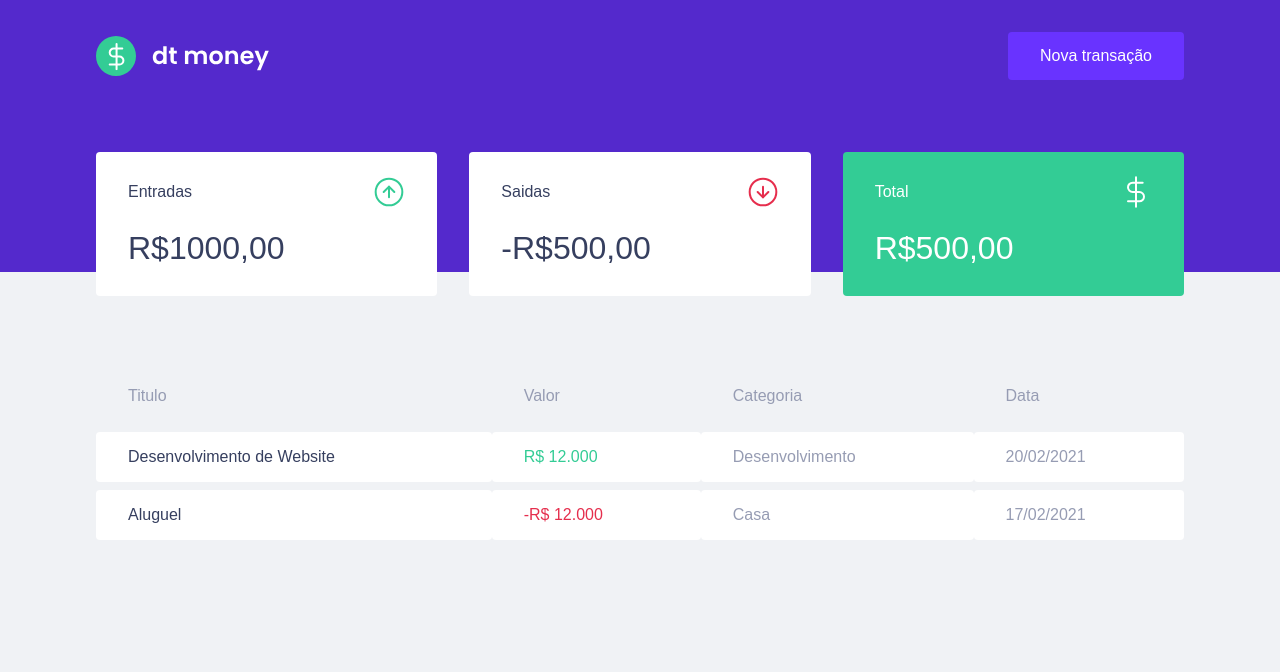
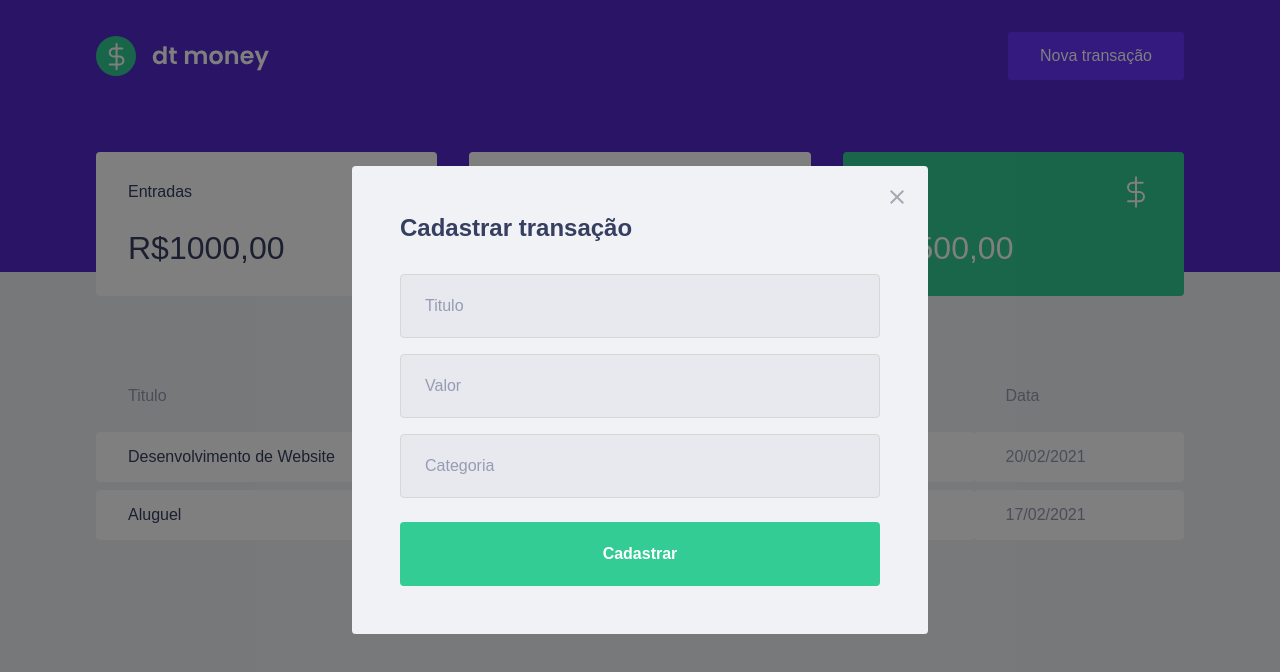
Before and after one commit to JailsonPaiva/dtMoney, a React (Create React App) app: page / in a window 1280 px wide. Both pictures are taken after a click on the button "Nova transação". Shown: the top 672 px of the page. Built offline with nearby package versions, Linux system fonts and the light colour scheme; no server answers; a web font is replaced by a local one; what miragejs would draw is missing.

Commit message:
Modal and modal form create

```diff
--- a/package.json
+++ b/package.json
@@ -7,6 +7,7 @@
     "miragejs": "^0.1.43",
     "react": "^17.0.2",
     "react-dom": "^17.0.2",
+    "react-modal": "^3.14.4",
     "react-scripts": "5.0.0",
     "styled-components": "^5.3.3",
     "web-vitals": "^2.1.0"
@@ -19,6 +20,7 @@
     "@types/node": "^16.7.13",
     "@types/react": "^17.0.20",
     "@types/react-dom": "^17.0.9",
+    "@types/react-modal": "^3.13.1",
     "@types/styled-components": "^5.1.18",
     "typescript": "^4.4.2"
   },
--- a/public/index.html
+++ b/public/index.html
@@ -1,5 +1,5 @@
 <!DOCTYPE html>
-<html lang="en">
+<html lang="pt-br">
   <head>
     <link rel = "preconnect" href = "https://fonts.gstatic.com" crossorigin>
 
--- a/src/App.tsx
+++ b/src/App.tsx
@@ -1,12 +1,31 @@
 import { Dashboard } from './components/Dashboard';
 import { Header } from './components/Header';
 import { GlobalStyle } from './styles/global';
+import { useState } from 'react';
+import { NewTrasactionModal } from './components/NewTrasactionModal';
 
 export function App(){
+  const [ isNewTransactionModalOpen, setIsNewTransactionModalOpen ] = useState(false)
+
+  function handleOpenNewTransactionModal() {
+    setIsNewTransactionModalOpen(true)
+  }
+
+  function handleCloseNewTransactionModal() {
+    setIsNewTransactionModalOpen(false)
+  }
+
   return (
     <div className="App">
-      <Header />
+      <Header onOperNewTrasactionModal={handleOpenNewTransactionModal}/>
+
       <Dashboard />
+
+      <NewTrasactionModal
+        isOpen={isNewTransactionModalOpen}
+        onRequestClose={handleCloseNewTransactionModal}
+      />
+
       <GlobalStyle />
     </div>
   );
--- a/src/components/Header/index.tsx
+++ b/src/components/Header/index.tsx
@@ -1,13 +1,26 @@
-import logoImg from '../../assets/logo.svg'
-import { Container, Content } from './styles'
+import logoImg from '../../assets/logo.svg';
 
-export function Header() {
+import { Container, Content } from './styles';
+import { useState } from 'react';
+
+interface HanderProps {
+    onOperNewTrasactionModal: () => void;
+}
+
+export function Header({ onOperNewTrasactionModal }: HanderProps) {
+
+
+
     return(
         <Container>
             <Content>
                 <img src={logoImg} alt="dt money" />
 
-                <button type='button'>Nova transação</button>
+                <button type='button' onClick={onOperNewTrasactionModal}>
+                    Nova transação
+                </button>
+
+
             </Content>
         </Container>
     )
--- /dev/null
+++ b/src/components/NewTrasactionModal/index.tsx
@@ -0,0 +1,49 @@
+import Modal from 'react-modal';
+import { Container }  from './styles';
+import closeImg from '../../assets/close.svg'
+
+
+interface NewTrasactionModalProps {
+    isOpen: boolean;
+    onRequestClose: () => void;
+}
+
+export function NewTrasactionModal( { isOpen, onRequestClose }: NewTrasactionModalProps ) {
+    return(
+        <Modal
+          isOpen={isOpen}
+          onRequestClose={onRequestClose}
+          overlayClassName="react-modal-overlay"
+          className="react-modal-content"
+        >
+            <button
+             type="button"
+             onClick={onRequestClose}
+             className="react-modal-close"
+            >
+                <img src={closeImg} alt="Fechar modal"/>
+            </button>
+
+          <Container>
+            <h2>Cadastrar transação</h2>
+
+            <input
+                placeholder="Titulo"
+            />
+
+            <input
+            type="number"
+            placeholder="Valor"
+            />
+
+            <input
+                placeholder="Categoria"
+            />
+
+            <button type="submit">
+                Cadastrar
+            </button>
+          </Container>
+        </Modal>
+    );
+}
--- /dev/null
+++ b/src/components/NewTrasactionModal/styles.ts
@@ -0,0 +1,53 @@
+import styled from "styled-components";
+
+export const Container = styled.form `
+    h2 {
+        color: var(--text-title);
+        font-size: 1.5rem;
+        margin-bottom: 2rem;
+    }
+
+
+    input {
+        width: 100%;
+        height: 4rem;
+        padding: 0 1.5rem;
+
+        border-radius: .25rem;
+        border: 1px solid #d7d7d7;
+        background: #e7e9ee;
+
+        font-weight: 400;
+        font-size: 1rem;
+
+        &::placeholder {
+            color: var(--text-body);
+        }
+
+        & + input {
+            margin-top: 1rem;
+        }
+    }
+
+    button[type="submit"] {
+        width: 100%;
+        height: 4rem;
+        padding: 0 1.5rem;
+        margin-top: 1.5rem;
+
+        background: var(--green);
+        color: #fff;
+
+        border-radius: .25rem;
+        border: none;
+
+        font-size: 1rem;
+        font-weight: 600;
+
+        transition: filter .2s;
+
+        &:hover {
+            filter: brightness(.9);
+        }
+    }
+`;
--- a/src/styles/global.ts
+++ b/src/styles/global.ts
@@ -56,5 +56,42 @@
         cursor: not-allowed;
     }
 
+    .react-modal-overlay {
+        background: rgba(0, 0, 0, 0.5);
+
+        position: fixed;
+        top: 0;
+        bottom: 0;
+        right: 0;
+        left: 0;
+
+        display: flex;
+        align-items: center;
+        justify-content: center;
+    }
+
+    .react-modal-content {
+        width: 100%;
+        max-width: 576px;
+        background: var(--background);
+        padding: 3rem;
+        position: relative;
+        border-radius: .24rem;
+    }
+
+    .react-modal-close {
+        position: absolute;
+        right: 1.5rem;
+        top: 1.5rem;
+
+        border: none;
+        background: transparent;
+
+        transition: filter .2s;
+
+        &:hover {
+            filter: brightness(.8);
+        }
+    }
 
 `
```
Also changed, not shown: 1 other file (tests, documents, lock files or other folders).
